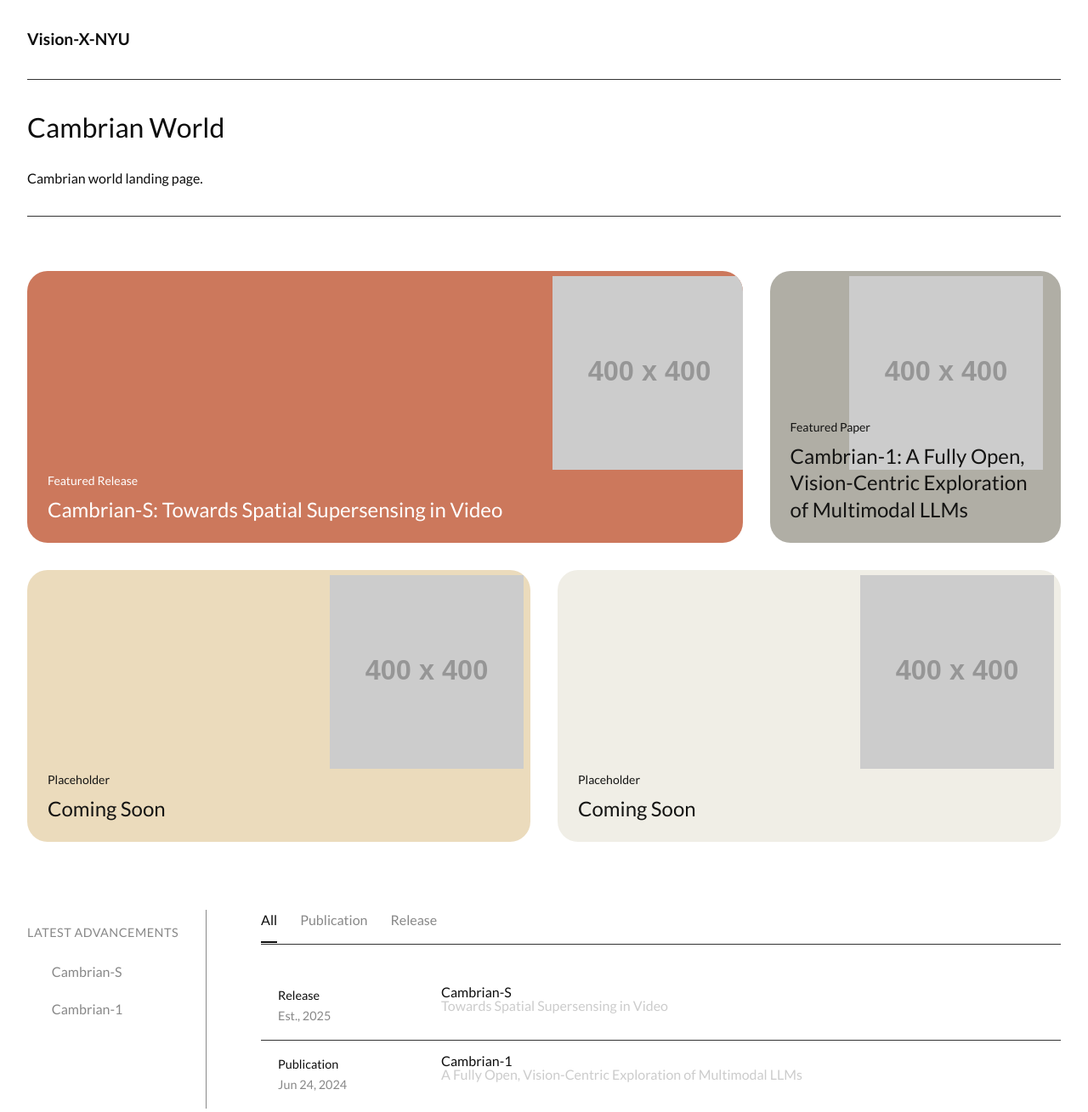
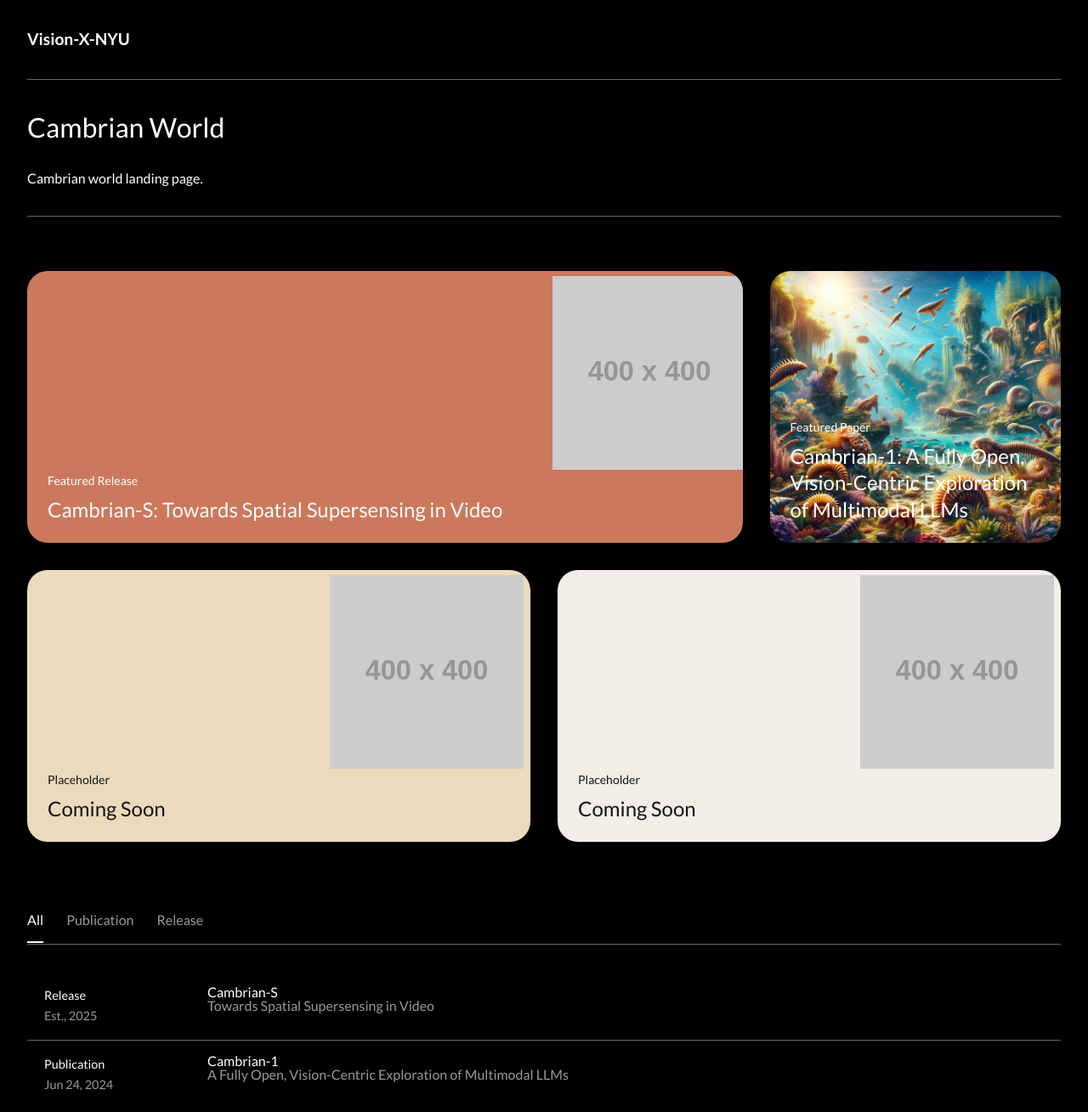
Before and after one commit to cambrian-mllm/cambrian-mllm.github.io, a plain HTML site: page index.html in a window 1280 px wide. Shown: the whole page at 85% size. Drawn offline with nearby package versions, Linux system fonts and the light colour scheme; placeholder pictures from the web are drawn by us; a web font is replaced by a local one.

Commit message:
black background + paper fig

```diff
--- a/index.html
+++ b/index.html
@@ -32,11 +32,10 @@
                         <h3 style="color: white;">Cambrian-S: Towards Spatial Supersensing in Video</h3>
                     </div>
                 </a>
-                <a href="https://cambrian-mllm.github.io/" target="_blank" class="featured-card md:col-span-3" style="background-color: var(--color-cloud-medium);">
-                    <img src="https://placehold.co/400x400/b0aea5/faf9f5?text=1" alt="Cambrian-1">
+                <a href="https://cambrian-mllm.github.io/" target="_blank" class="featured-card md:col-span-3 cambrian-1-card">
                     <div class="text-container">
-                        <div class="category-label">Featured Paper</div>
-                        <h3>Cambrian-1: A Fully Open, Vision-Centric Exploration of Multimodal LLMs</h3>
+                        <div class="category-label" style="color: white;">Featured Paper</div>
+                        <h3 style="color: white;">Cambrian-1: A Fully Open, Vision-Centric Exploration of Multimodal LLMs</h3>
                     </div>
                 </a>
                 <a href="#" class="featured-card md:col-span-5" style="background-color: var(--color-manilla);">
@@ -57,14 +56,6 @@
         </section>
 
         <main>
-            <aside class="sidebar-nav">
-                <h3>Latest Advancements</h3>
-                <div class="sub-links">
-                    <a href="#cambrians">Cambrian-S</a>
-                    <a href="#cambrian1">Cambrian-1</a>
-                </div>
-            </aside>
-
             <div class="content-area">
 
                 <div class="filters">
--- a/style.css
+++ b/style.css
@@ -2,10 +2,10 @@
 
 
 :root {
-    --paper: #ffffff;
-    --ink: #0d0d0d;
-    --gray: #888;
-    --light-gray: #ccc;
+    --paper: #000000;
+    --ink: #ffffff;
+    --gray: #999;
+    --light-gray: #444;
 
     /* Banner colors from banner.html */
     --color-book-cloth:#cc785c;
@@ -77,8 +77,8 @@
 
 
 .mission-statement {
-    border-top: 1px solid #333;
-    border-bottom: 1px solid #333;
+    border-top: 1px solid #666;
+    border-bottom: 1px solid #666;
     padding: 2rem 0;
     margin-bottom: 2rem;
     text-align: left;
@@ -94,9 +94,7 @@
 
 /* --- Main Content Layout (Sidebar + Articles) --- */
 main {
-    display: grid;
-    grid-template-columns: minmax(180px, auto) 1fr;
-    gap: 4rem;
+    display: block;
 }
 
 
@@ -153,7 +151,7 @@
 
 /* --- Right Content Area (Articles) --- */
 .content-area {
-    grid-column: 2 / -1;
+    width: 100%;
 }
  .content-area h1 {
     font-size: 2.5rem;
@@ -167,7 +165,7 @@
     justify-content: space-between;
     align-items: center;
     margin-bottom: 2rem;
-    border-bottom: 1px solid #333;
+    border-bottom: 1px solid #666;
     padding-bottom: 1rem;
 }
 
@@ -191,7 +189,7 @@
 /* --- Article List --- */
 .article-list article {
     padding: 1rem 0;
-    border-bottom: 1px solid #333;
+    border-bottom: 1px solid #666;
 }
 
 
@@ -263,7 +261,7 @@
 
 
 .article-list p {
-    color: #ccc; /* Lighter grey for description text */
+    color: #999; /* Grey for description text */
     line-height: 1rem;
     margin-bottom: 0rem;
 }
@@ -388,3 +386,10 @@
     margin-top: 0.5rem;
     line-height: 1.3;
 }
+
+.cambrian-1-card {
+    background-image: url('header.png');
+    background-size: cover;
+    background-position: center;
+    background-repeat: no-repeat;
+}
```
Also changed, not shown: header.png (added). Lines whose indentation alone changed are shown as unchanged.
